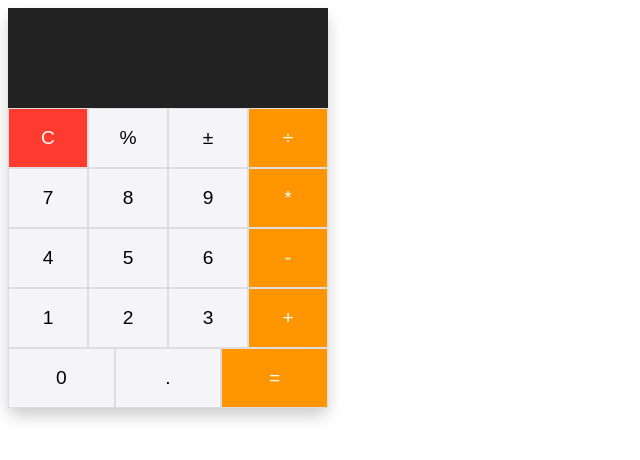
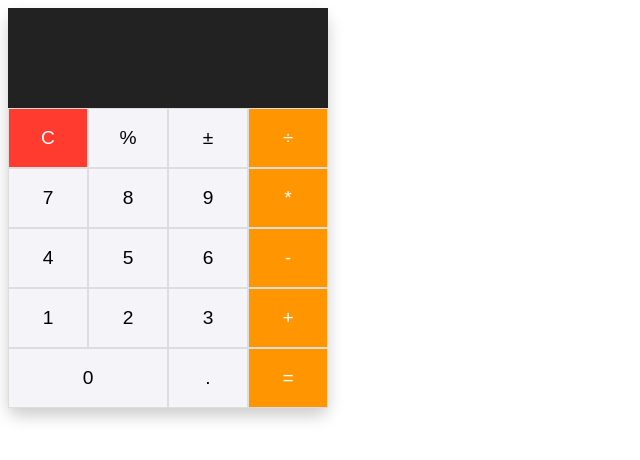
Before and after one commit to Shrawani290/p, a plain HTML site: page index.html in a window 1280 px wide. Shown: the whole page, without its empty margins (0-640 px from the left). Drawn offline with Linux system fonts and the light colour scheme.

Commit message:
flex added

```diff
--- a/style.css
+++ b/style.css
@@ -74,7 +74,7 @@
   }
 
   .zero {
-
+    flex: 1 0 50%;
   }
     flex: 1 0 50%;
   }
```
